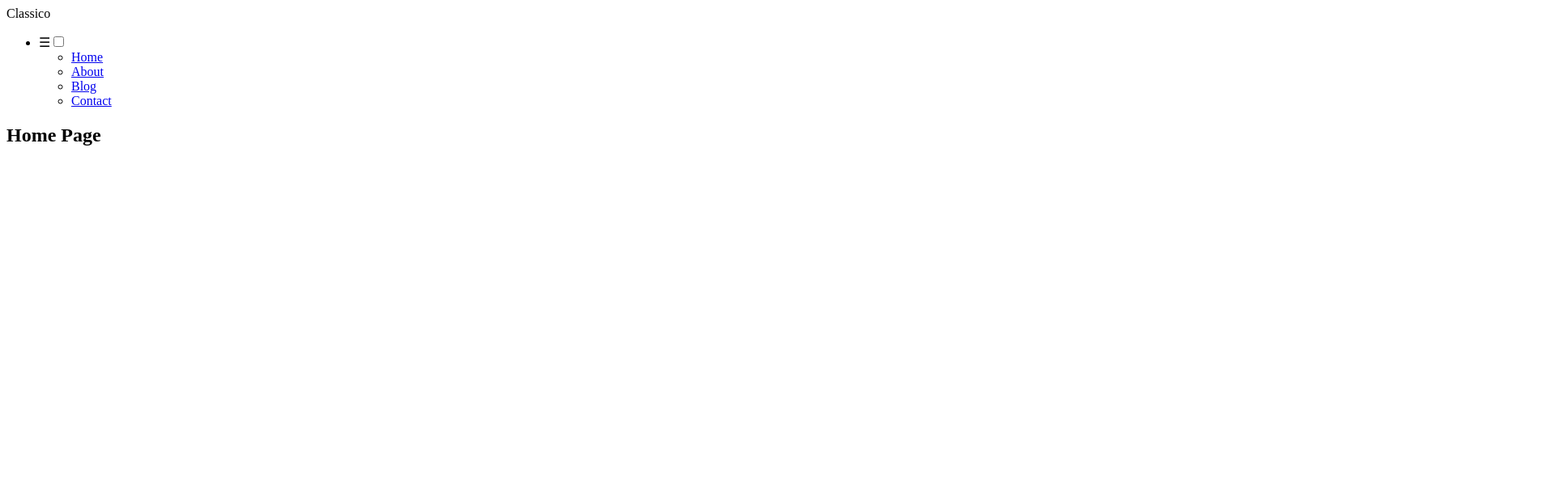
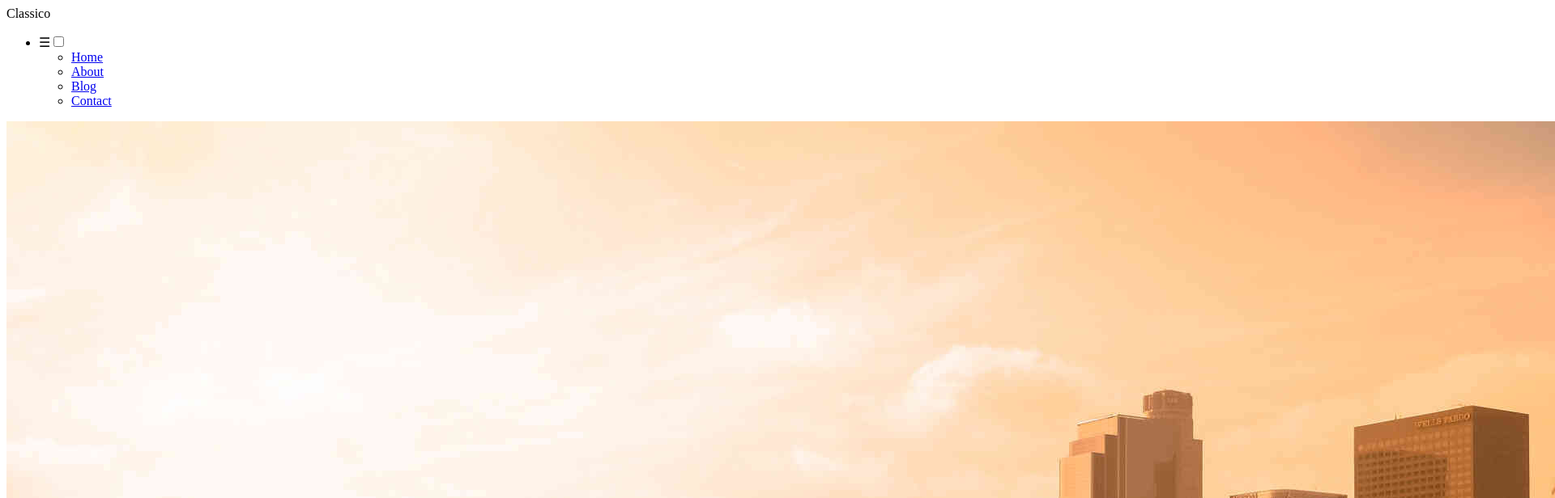
Before and after one commit to lacyjpr/classico, a React app: page / in a window 1280 px wide. Shown: the top 616 px of the page at 81% size, 1920 px wide, since content can reach past the window. Built offline with nearby package versions, Linux system fonts and the light colour scheme; the HTML template or start-up script is replaced by a standard one.

Commit message:
Add home image

```diff
--- a/src/containers/Home.jsx
+++ b/src/containers/Home.jsx
@@ -1,7 +1,10 @@
 import React from 'react';
+
+import homeImg from '../assets/home.jpg';
 
 const Home = () => (
   <div className="home">
+    <img className="home__image" alt="sepia city skyline" src={homeImg} />
     <h2>Home Page</h2>
   </div>
 );
--- a/src/style.scss
+++ b/src/style.scss
@@ -110,6 +110,11 @@ body {
   grid-column: 1 / 13;
   grid-row: 2 / 3;
   justify-self: center;
+
+  &__image {
+    width: 100%;
+    height: auto;
+  }
 }
 
 @media (min-width: 768px) {
```
Also changed, not shown: src/assets/React-icon.png (deleted), src/assets/home.jpg (added).
